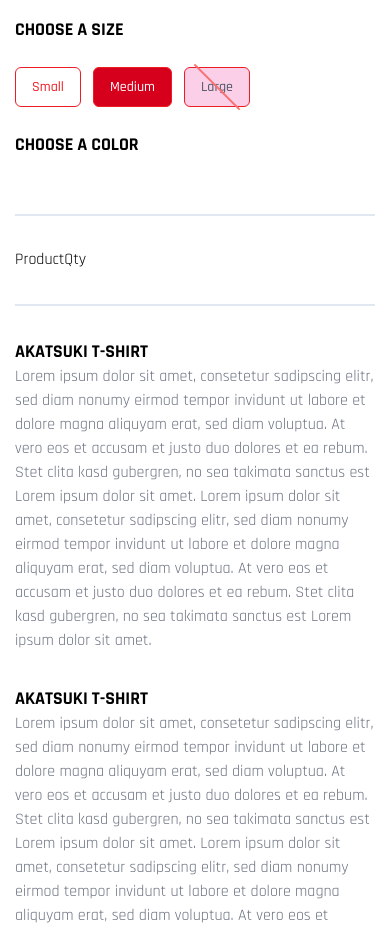
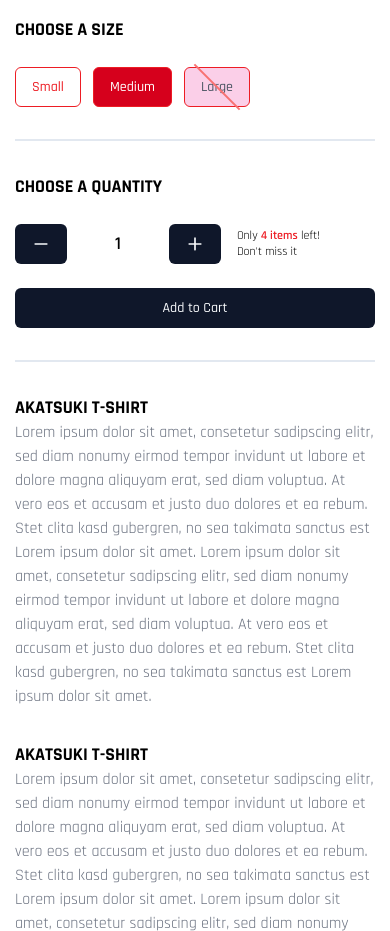
Before and after one commit to rahilkaiser/nekostore, a Next.js app: page /about in a window 390 px wide. Shown: the part 1186-2117 px from the top of the page. Built offline with nearby package versions, Linux system fonts and the light colour scheme.

Commit message:
added ProductQuantity Component for product single page

```diff
--- a/src/components/ProductCustomizer.tsx
+++ b/src/components/ProductCustomizer.tsx
@@ -14,7 +14,7 @@
 
                 </li>
 
-                <li className="w-8 h-8 rounded-full ring-1 ring-gray-300 cursor-pointer relative bg-gray-300">
+                <li className="w-8 h-8 rounded-full ring-1 ring-gray-300 relative bg-gray-300 cursor-not-allowed">
                     <div className="absolute w-10 h-[2px] bg-red-400 rotate-45 top-1/2 left-1/2 -translate-x-1/2 -translate-y-1/2"></div>
                 </li>
             </ul>
@@ -34,8 +34,6 @@
                     Large
                 </Button>
             </ul>
-            <h4 className="">Choose a color</h4>
-            <div className="flex items-center gap-3"></div>
         </div>
     );
 };
--- a/src/components/ProductImage.tsx
+++ b/src/components/ProductImage.tsx
@@ -46,7 +46,7 @@
                 ref={swiperRef}
                 spaceBetween={10}
                 navigation
-                pagination={{clickable: true}}
+                pagination={{clickable: false}}
                 modules={[Navigation, Pagination]}
                 onSlideChange={(swiper) => setCurrentIndex(swiper.realIndex)}
                 initialSlide={currentIndex}
--- a/src/components/ProductQty.tsx
+++ b/src/components/ProductQty.tsx
@@ -1,5 +1,52 @@
+"use client"
+import {Button} from "@/components/ui/button";
+import {CgMathMinus, CgMathPlus, CgShoppingBag} from "react-icons/cg";
+import {useState} from "react";
+
 export const ProductQty = () => {
+
+    const [quantity, setQuantity] = useState(1);
+
+    // Temp
+    const stock = 4;
+
+    function handleQty(qty:string) {
+        if (qty === "decrease" && quantity > 1) {
+            setQuantity(quantity - 1);
+        } else if(qty === "increase" && quantity < stock) {
+            setQuantity(quantity + 1);
+        }
+    }
+
     return (
-        <div>ProductQty</div>
+        <div className="flex flex-col gap-4">
+            <h4>Choose a Quantity</h4>
+            <div className="flex gap-4 flex-col lg:flex-row justify-between items-stretch lg:items-center">
+                <div className="py-2 flex justify-between items-center">
+                    <div className="flex items-center gap-4">
+                        <Button onClick={()=> handleQty("decrease")}>
+                            <CgMathMinus className="text-xl"/>
+
+                        </Button>
+                        <span className="text-lg font-semibold px-8">
+                        {quantity}
+                        </span>
+                        <Button onClick={() => handleQty("increase")}>
+                            <CgMathPlus className="text-xl"/>
+                        </Button>
+                        <div className="text-xs">Only <span
+                            className="text-accent font-semibold">4 items</span> left! <br/>{"Don't"} miss it
+                        </div>
+                    </div>
+                </div>
+
+                <div className="flex justify-end flex-grow"><Button
+                    className=" w-full lg:w-36 text-sm disabled:cursor-not-allowed disabled:bg-gray-500"
+                >
+                    Add to Cart
+                </Button></div>
+            </div>
+
+        </div>
     );
 };
```
